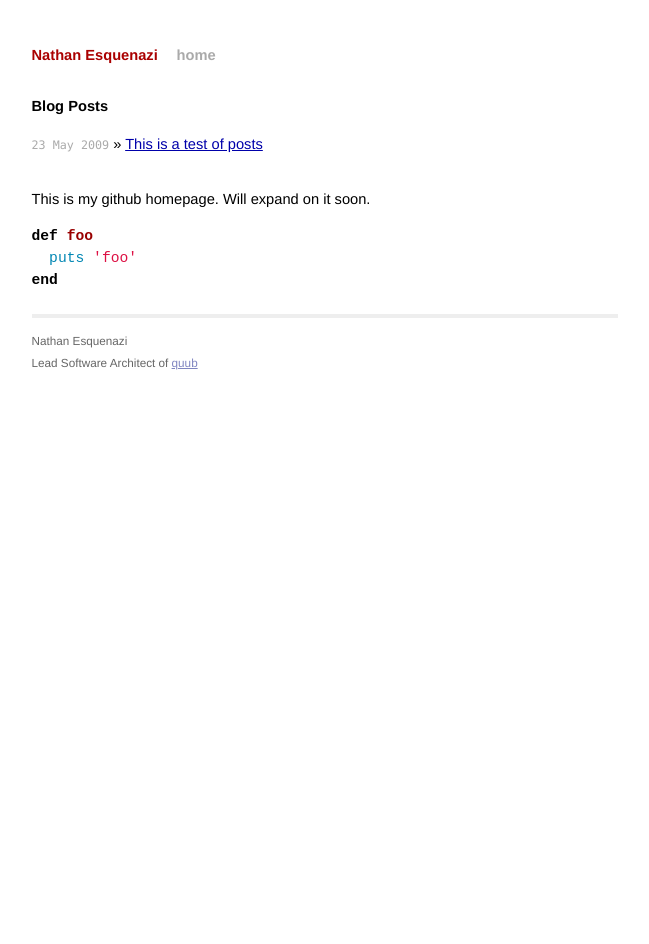
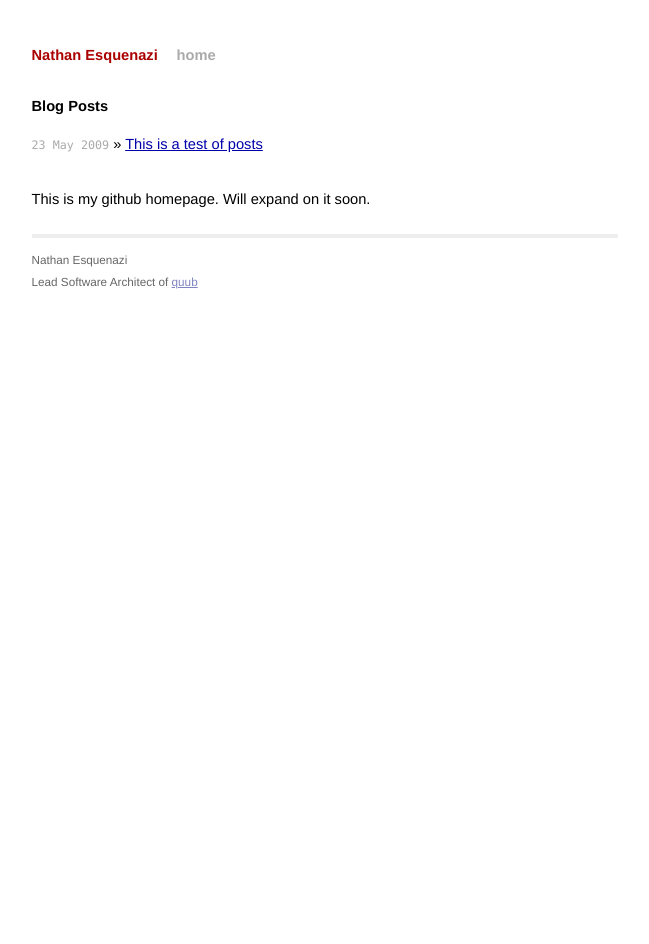
Before and after one commit to nesquena/nesquena.github.com, a Jekyll site: the page built from index.html, in a window 1280 px wide. Shown: the whole page, without its empty margins (315-964 px from the left). Built offline with Jekyll 4.4.1, drawn with Linux system fonts in a browser that asks for light colours; Markdown is read by kramdown in place of the engine named in the settings.

Commit message:
moved test code into a test blog post

```diff
--- a/_posts/2009-5-23-this-is-a-test.textile
+++ b/_posts/2009-5-23-this-is-a-test.textile
@@ -8,3 +8,9 @@ h1. {{ page.title }}
 h2. Testing formatting
 
 This is a test of a post
+
+{% highlight ruby %}
+def foo
+  puts 'foo'
+end
+{% endhighlight %}
--- a/index.html
+++ b/index.html
@@ -11,9 +11,3 @@ title: Nathan Esquenazi
 </ul>
 
 <p>This is my github homepage. Will expand on it soon.</p>
-
-{% highlight ruby %}
-def foo
-  puts 'foo'
-end
-{% endhighlight %}
```
